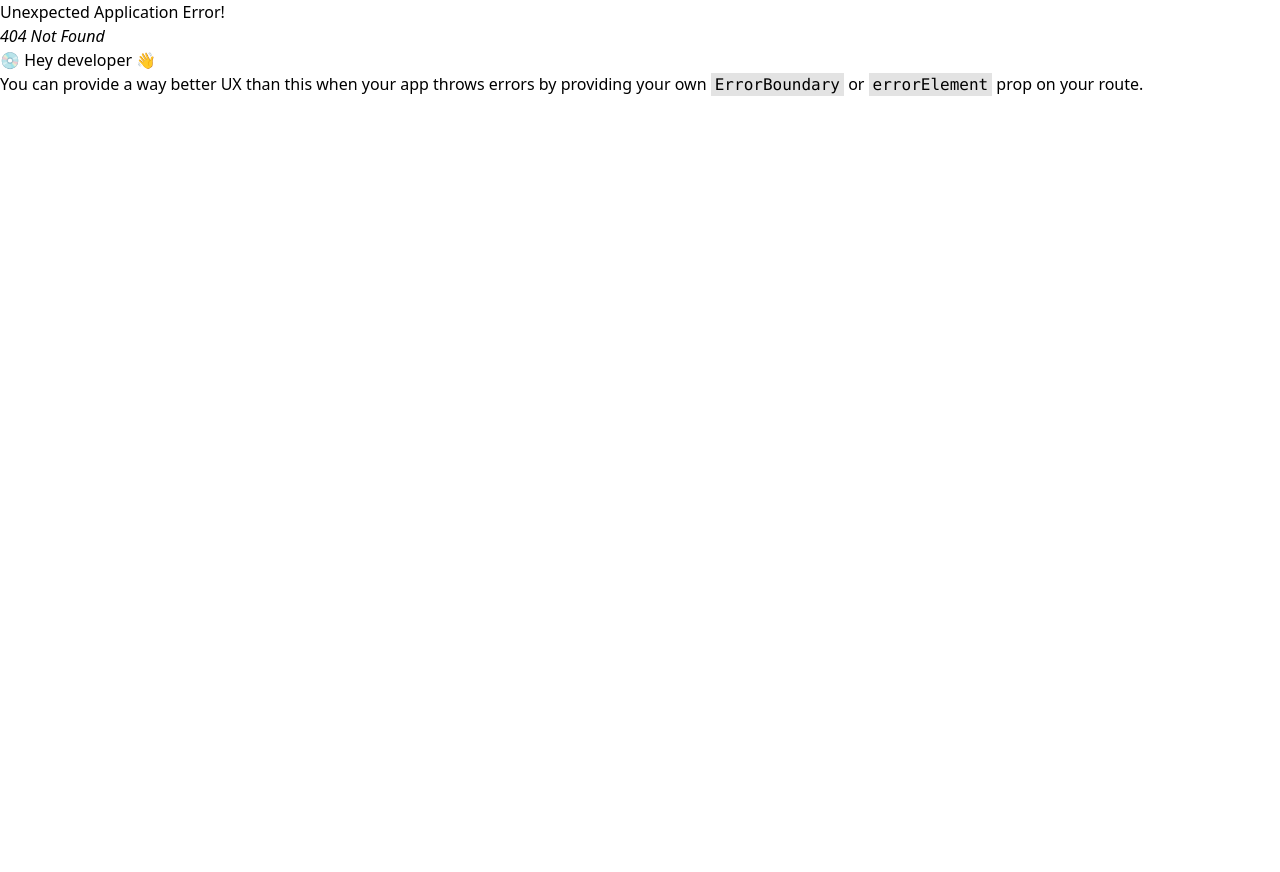
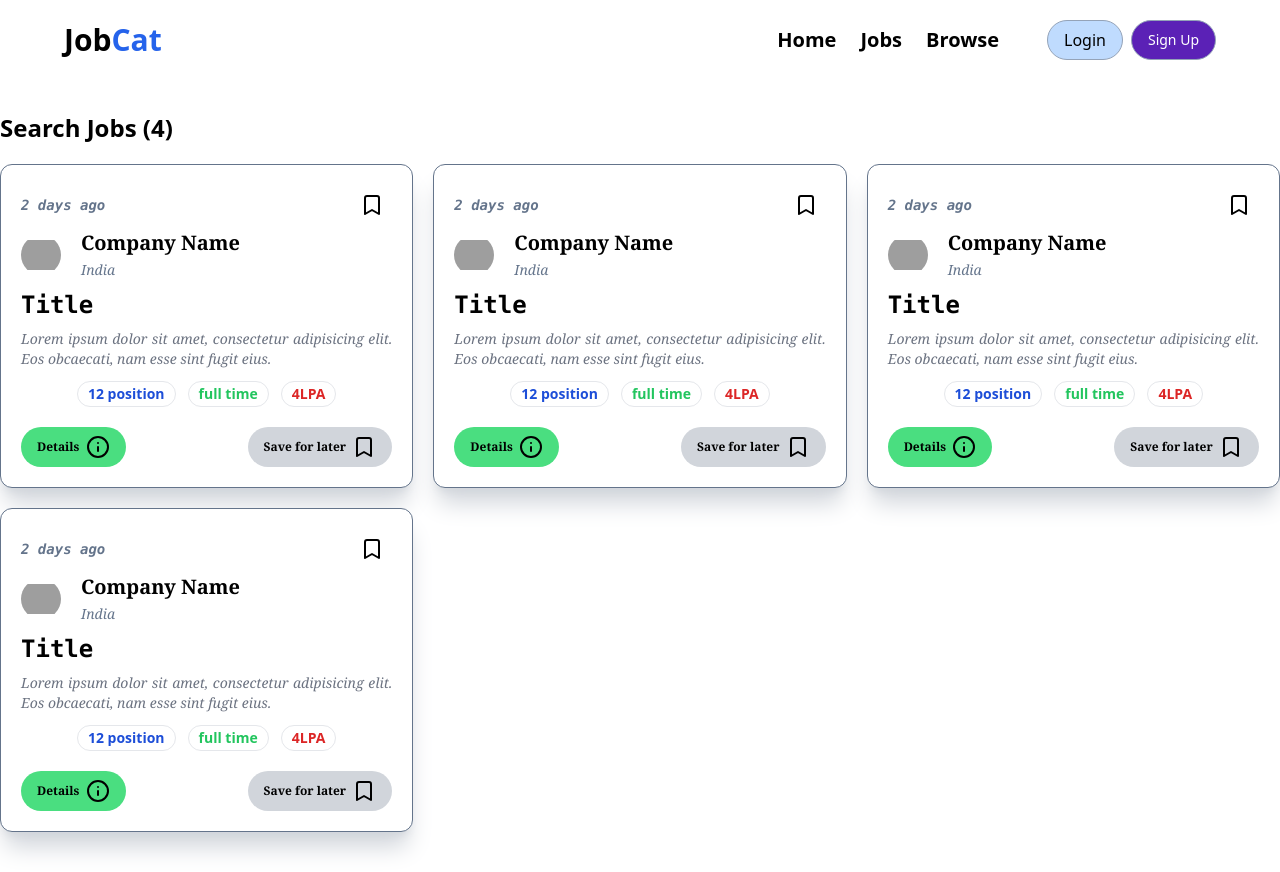
Before and after one commit to subhranil1101/job-portal, a React (Vite) app in the folder frontend/: page /browse in a window 1280 px wide. Before the commit this address had no page. Before the commit the page ends 800 px from the top, so only its background shows below. Built offline with nearby package versions, Linux system fonts and the light colour scheme; grey boxes are pictures that could not be loaded.

Commit message:
browse done

```diff
--- a/frontend/src/App.jsx
+++ b/frontend/src/App.jsx
@@ -3,6 +3,7 @@
 import Signup from "./components/auth/Signup";
 import Home from "./components/Home";
 import Jobs from "./components/Jobs";
+import Browse from "./components/Browse";
 
 const appRouter = createBrowserRouter([
   {
@@ -20,6 +21,10 @@
   {
     path: '/jobs',
     element: <Jobs />
+  },
+  {
+    path: '/browse',
+    element: <Browse />
   }
 ])
 function App() {
--- /dev/null
+++ b/frontend/src/components/Browse.jsx
@@ -0,0 +1,23 @@
+import Job from "./Job"
+import Navbar from "./shared/Navbar"
+
+const randomJobs = [1, 2, 3, 4]
+const Browse = () => {
+      return (
+            <div>
+                  <Navbar />
+                  <div className="max-w-7xl mx-auto my-10">
+                        <h1 className="text-2xl font-bold my-5">Search Jobs ({randomJobs.length})</h1>
+                        <div className="grid grid-cols-3 gap-5">
+                              {randomJobs.map((item, index) => {
+                                    return (
+                                          <Job key={index} />
+                                    )
+                              })}
+                        </div>
+                  </div>
+            </div>
+      )
+}
+
+export default Browse
--- a/frontend/src/components/shared/Navbar.jsx
+++ b/frontend/src/components/shared/Navbar.jsx
@@ -8,14 +8,14 @@
       const user = false;
       return (
             <div className="bg-white flex justify-between my-2 items-center mx-auto max-w-[90%] h-16">
-                  <div className="text-3xl font-bold">
+                  <Link to='/'><div className="text-3xl font-bold">
                         Job<span className="text-blue-600">Cat</span>
-                  </div>
+                  </div></Link>
                   <div className="flex justify-between gap-12 items-center">
                         <ul className="flex gap-6 text-xl font-bold items-center">
                               <li> <Link to='/'>Home</Link> </li>
                               <li> <Link to='/jobs'>Jobs</Link> </li>
-                              <li><Link to='/'>Browse</Link></li>
+                              <li><Link to='/browse'>Browse</Link></li>
                         </ul>
                         {!user ? (
                               <div className="flex gap-2 items-center">
```
